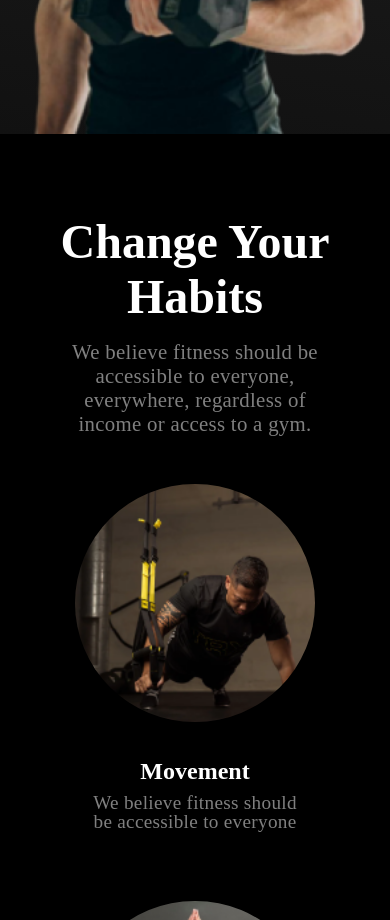
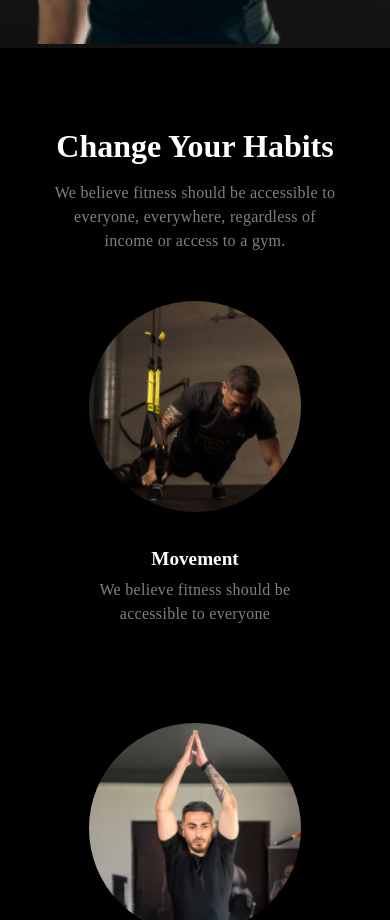
Before and after one commit to mdhasanshuvo/Assignment-02, a plain HTML site: page index.html in a window 390 px wide. Shown: the part 1080-2000 px from the top of the page. Drawn offline with Linux system fonts and the light colour scheme; a web font is replaced by a local one.

Commit message:
habit section added with responsive

```diff
--- a/index.html
+++ b/index.html
@@ -64,32 +64,35 @@
      <main>
         <section class="habit">
             <div class="habit_info">
-                <h3 class="habit_title">Change Your Habits</h3>
-                <p class="habit_descriptions">We believe fitness should be accessible to everyone, everywhere, regardless of income or access to a gym.</p>
+                <h3 class="habit_title title_primary">Change Your Habits</h3>
+                <p class="habit_descriptions description_primary">We believe fitness should be accessible to everyone, everywhere, regardless of income or access to a gym.</p>
             </div>
             <div class="habit_img_containers">
                 <div class="habit_img_container">
                     <img src="images/image 3.png" alt="Movement image" class="habit_img">
                     <h5 class="habit_img_title">Movement</h5>
-                    <p class="habit_img_description">We believe fitness should be accessible to everyone</p>
+                    <p class="habit_img_description description_primary">We believe fitness should be accessible to everyone</p>
                 </div>
                 <div class="habit_img_container">
                     <img src="images/image 2.png" alt="time image" class="habit_img">
                     <h5 class="habit_img_title">Time</h5>
-                    <p class="habit_img_description">We believe fitness should be accessible to everyone</p>
+                    <p class="habit_img_description description_primary">We believe fitness should be accessible to everyone</p>
                 </div>
                 <div class="habit_img_container">
                     <img src="images/image 4.png" alt="Practice Image" class="habit_img">
                     <h5 class="habit_img_title">Practice</h5>
-                    <p class="habit_img_description">We believe fitness should be accessible to everyone</p>
+                    <p class="habit_img_description description_primary">We believe fitness should be accessible to everyone</p>
                 </div>
                 <div class="habit_img_container">
                     <img src="images/image 5.png" alt="Weight Loss" class="habit_img">
                     <h5 class="habit_img_title">Weight Loss</h5>
-                    <p class="habit_img_description">We believe fitness should be accessible to everyone</p>
+                    <p class="habit_img_description description_primary">We believe fitness should be accessible to everyone</p>
                 </div>
             </div>
         </section>
+
+
+
      </main>
 
 </body>
--- a/styles/style.css
+++ b/styles/style.css
@@ -36,8 +36,21 @@
     font-weight: 500;
 }
 
+.title_primary{
+    font-size: 3rem;
+    font-weight: 900;
+    color: white;
+}
+
+.description_primary{
+    font-size: 1rem;
+    color: rgba(255, 255, 255, 0.50);
+    line-height: 24px;
+    letter-spacing: 0.3px;
+}
+
 /* body style */
-body{
+body {
     background-color: #000;
     color: white;
 }
@@ -130,6 +143,7 @@ header {
     line-height: 1.5rem;
     letter-spacing: 0.03125rem;
 }
+
 .download {
     margin-left: 1rem;
     background-color: transparent;
@@ -189,61 +203,61 @@ header {
 }
 
 /* habit styles */
-.habit{
+.habit {
     max-width: 1044px;
     margin: 80px auto;
 }
-.habit_info{
+
+.habit_info {
     text-align: center;
     width: 80%;
     margin: 0 auto;
     gap: 0.8rem;
     margin-bottom: 3rem;
 }
-.habit_title{
-    font-size: 3rem;
-    font-weight: 900;
-    color: white;
+
+.habit_title {
     margin-bottom: 1rem;
 }
-.habit_descriptions{
-    margin: 0 1rem;
-    font-size: 1rem;
-    color: rgba(255, 255, 255, 0.50);
-    line-height: 24px;
-    letter-spacing: 0.3px;
+
+.habit_descriptions {
+    margin: 0 12%;
 }
-.habit_img_containers{
+
+.habit_img_containers {
     display: grid;
-    grid-template-columns: repeat(4,1fr);
+    grid-template-columns: repeat(4, 1fr);
     gap: 2.5rem;
 }
-.habit_img_container{
+
+.habit_img_container {
     text-align: center;
 }
-.habit_img{
+
+.habit_img {
     height: 180px;
     border-radius: 50%;
     margin-bottom: 2rem;
 }
-.habit_img_title{
+
+.habit_img_title {
     font-size: 1.2rem;
     font-weight: 700;
 }
-.habit_img_description{
-    color: rgba(255, 255, 255, 0.50);
-    font-size: 0.8rem;
-    line-height: 1rem;
-    letter-spacing: 0.3px;
+
+.habit_img_description {
     padding: 0.5rem 0.7rem;
 }
 
 
+
+
 /* responsive mobile */
 @media screen and (max-width:576px) {
-    .nav_container{
+    .nav_container {
         width: 95%;
     }
+
     .banner_container {
         flex-direction: column;
         gap: 3rem;
@@ -253,7 +267,7 @@ header {
         margin: 1.25rem;
     }
 
-    .banner_info div{
+    .banner_info div {
         margin: 1.5rem 0 2rem;
     }
 
@@ -262,91 +276,112 @@ header {
         font-size: 2.5rem;
         line-height: 2.8rem;
     }
-    .banner_info p{
-        margin: 4rem auto;
+
+    .banner_info p {
+        margin: 2.5rem auto;
     }
-    .banner_info span{
+
+    .banner_info span {
         font-size: 3.5rem;
     }
-    .banner_img{
-        height: 65vh;
-        overflow: hidden;
+
+    .banner_img img {
+        height: 60vh;
+        object-fit: cover;
+        object-position: 25% 10%;
     }
-    .btn_primary{
+
+    .btn_primary {
         width: 46%;
         padding: 1rem 2%;
     }
+
     .list {
         display: none;
     }
+
     .fa-bars {
         display: block;
     }
-    .extra{
+
+    .extra {
         padding: 12px 13px;
     }
-    .extra1{
+
+    .extra1 {
         bottom: 11rem;
         left: 1rem;
     }
-    .extra2{
+
+    .extra2 {
         top: 4rem;
         right: 1rem;
     }
-    .habit_descriptions{
-        font-size: 1.3rem;
+
+    .habit_descriptions {
+        margin: auto 5%;
     }
-    .habit_img_containers{
-        grid-template-columns: repeat(1,1fr);
+
+    .habit_title {
+        font-size: 2rem;
     }
-    .habit_img_container{
+
+    .habit_img_containers {
+        grid-template-columns: repeat(1, 1fr);
+    }
+
+    .habit_img_container {
         margin-bottom: 5rem;
     }
-    .habit_img{
-        height: 80%;
+
+    .habit_img {
+        height: 70%;
     }
-    .habit_img_title{
-        font-size: 1.5rem;
-    }
-    .habit_img_description{
-        font-size: 1.2rem;
+
+    .habit_img_description {
         margin-left: 20%;
         margin-right: 20%;
-        line-height: 1.2rem;
+    }
+}
+
+/* responsive for tab */
+@media screen and (min-width:576px) and (max-width:996px) {
+    .nav_container {
+        width: 90%;
     }
 
-}
-
-@media screen and (min-width:576px) and (max-width:996px) {
-    .nav_container{
-        width: 90%;
-    }
     .banner_container {
         flex-direction: column;
         gap: 4rem;
         width: 80%;
     }
-    .banner_info{
+
+    .banner_info {
         margin-top: 3rem;
     }
-    .banner_img img{
+
+    .banner_img img {
         width: 70%;
         margin: 0 15%;
     }
-    .extra1{
+
+    .extra1 {
         bottom: 10rem;
         left: 4rem;
         padding: 26px 30px;
     }
-    .extra2{
+
+    .extra2 {
         top: 15rem;
         right: 7rem;
         padding: 26px 30px;
     }
-    .habit_descriptions{
+
+    .habit_descriptions {
         width: 90%;
     }
-    .habit_img_containers{
-        grid-template-columns: repeat(2,1fr);
+
+    .habit_img_containers {
+        grid-template-columns: repeat(2, 1fr);
     }
 }
```
